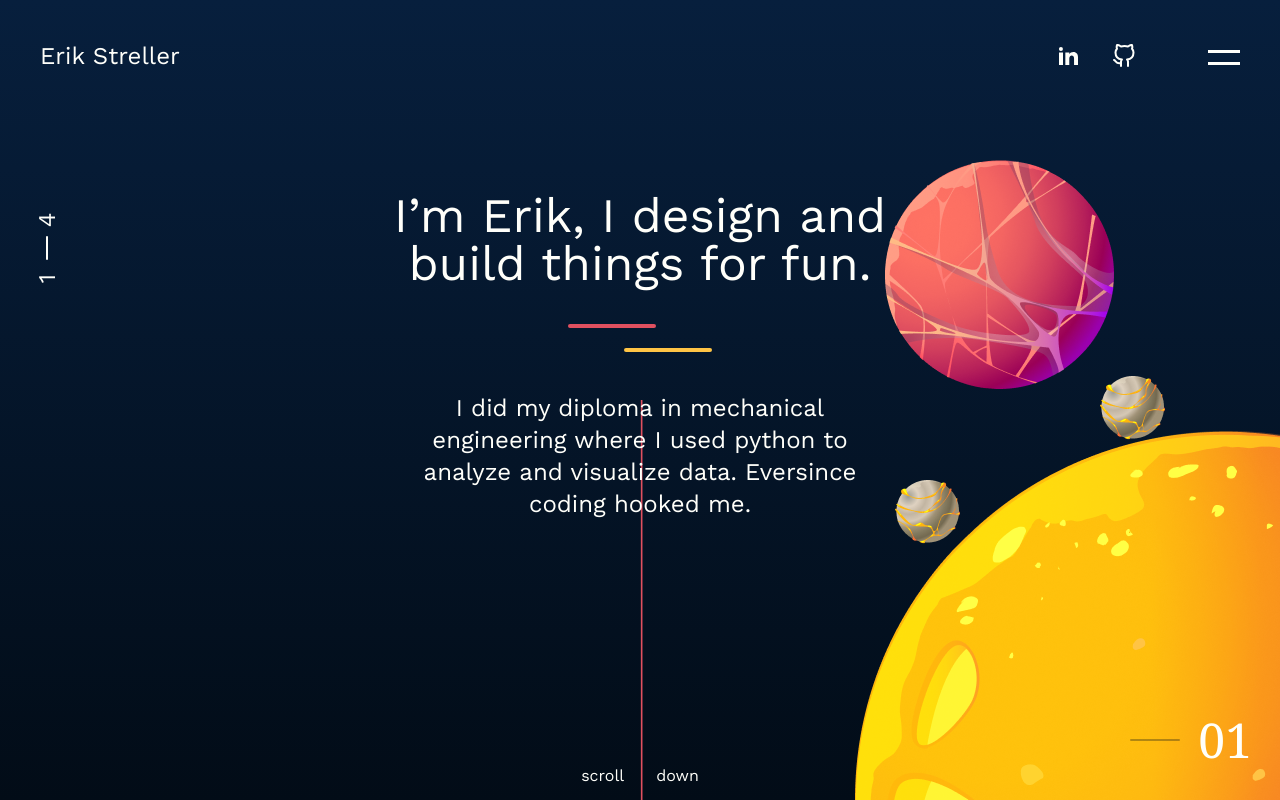
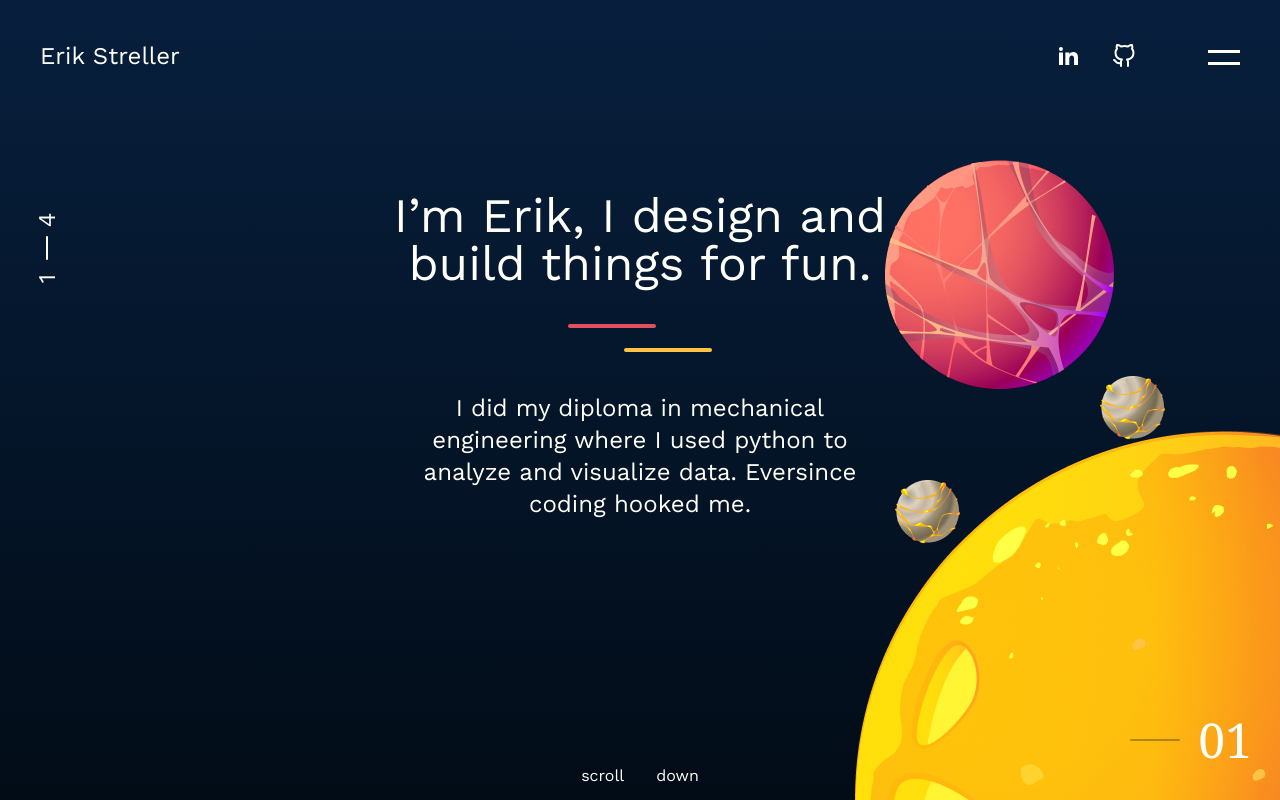
Before and after one commit to erikstreller/space-intro, a React (Vite) app: page / in a window 1280 px wide. Shown: the top 800 px of the page. Built offline with nearby package versions, Linux system fonts and the light colour scheme; a web font is replaced by a local one.

Commit message:
fix svg line visibility on page load

```diff
--- a/src/components/ScrollingStroke.tsx
+++ b/src/components/ScrollingStroke.tsx
@@ -1,7 +1,10 @@
 const ScrollingStroke = () => {
+  document.addEventListener("DOMContentLoaded", () => {
     // drawing svg line based on scroll position
     const path: SVGPathElement | null = document.querySelector("path")
-  const pathLength: number | undefined = path?.getTotalLength()
+    console.log(path)
+    const pathLength: number | undefined = 3879.4560546875
+    console.log(pathLength)
 
     path?.style.strokeDasharray != null
       ? (path.style.strokeDasharray = pathLength + " " + pathLength)
@@ -30,6 +33,7 @@ const ScrollingStroke = () => {
           : undefined
       }
     })
+  })
 
   return (
     <div
@@ -45,7 +49,7 @@ const ScrollingStroke = () => {
         <path
           d="M67 0L67.0541 580C67.0542 583 72.5542 583 72.5541 586.5C72.554 588.5 71.4996 588.873 65.5542 591.5C44.0542 601 27.5542 610.5 14.5542 631.5C12.8691 634.222 12.8901 637.891 14.5542 639C16.0543 640 18.5542 641 22.5542 635C26.5542 629 38.054 606.5 67.0541 606.5C96.0541 606.5 116.054 628 116.054 657C116.054 686 88.5541 705.5 68.5541 704.5C48.5541 703.5 25.5542 695.5 19.0542 663.5C13.1766 634.564 0.054051 664.5 1.0541 674C2.05415 683.5 7.05418 687.5 19.0542 687.5C36.5612 687.5 63.554 676 78.054 667.5C92.554 659 133.554 633.5 127.554 623C121.554 612.5 75.0541 627.5 57.0541 636.5C36.5542 646.75 27.0542 653 15.0541 665C-0.453971 680.508 1.98292 687.025 10 692.5C30.5 706.5 67 703.726 67 722C67 996.167 67 1496 67 1546C67 1566 42 1587.5 42 1616.5C42 1639 51 1655.5 67 1673.5C83 1691.5 90 1716.5 90 1735.5C90 1754.5 79.0976 1779 67 1794.5C54.9024 1810 42 1826.5 42 1850C42 1881 67 1901 67 1920C67 1929.5 66.4999 2831.5 66.4999 2836C66.4999 2850.5 86.9999 2859.54 86.9999 2833C86.9999 2808.5 73.2223 2802.99 64.5 2799.5C59.5 2797.5 33.1116 2793.31 22 2818C12.5 2839.11 33.5 2853 57 2865.5C72.0153 2873.49 93.1595 2885 85.4999 2907.5C77.8403 2930 47.5001 2930 34.5 2924C26.1537 2920.15 22.5 2917 12.9999 2908.5"
           stroke="#E0505F"
-          stroke-width="2"
+          strokeWidth="2"
         />
       </svg>
     </div>
```
Lines whose indentation alone changed are shown as unchanged.
